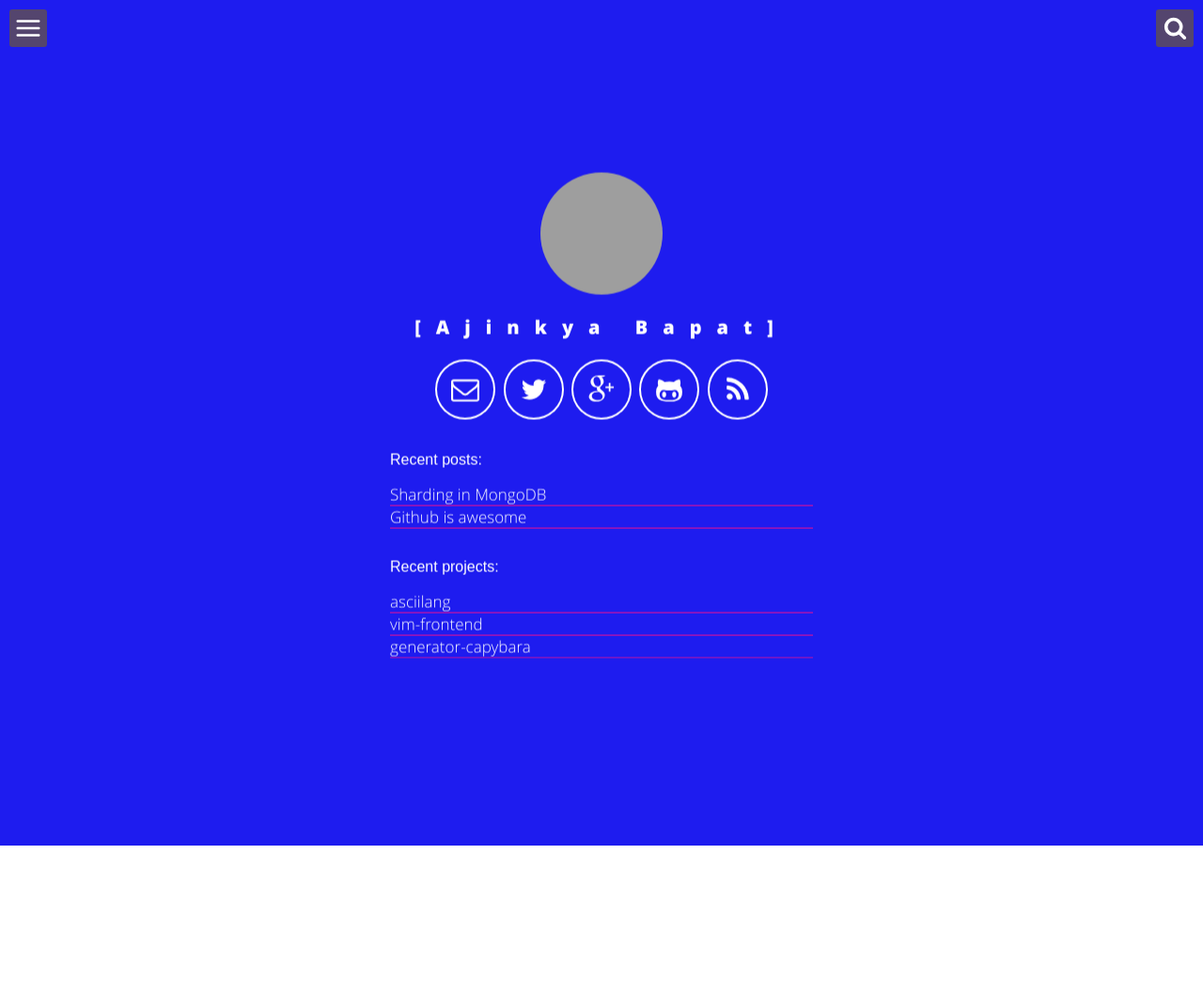
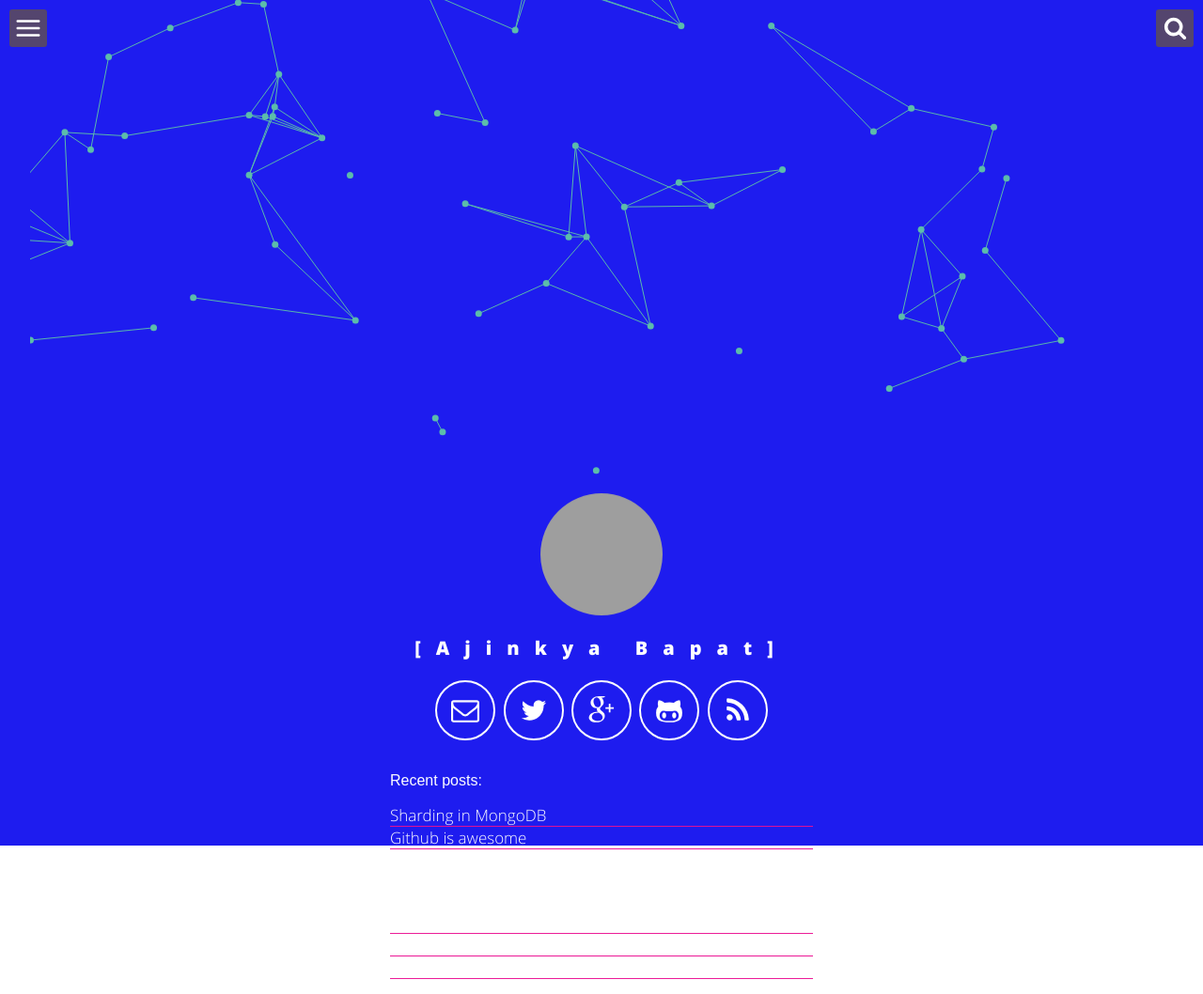
Before and after one commit to AjinkyaBapat/OLDAjinkyaBapat.github, a Jekyll site: the page built from index.html, in a window 1280 px wide. Shown: the whole page at 94% size. Built offline with Jekyll 4.4.1, drawn with Linux system fonts in a browser that asks for light colours; before the commit the page ends 900 px from its top, so only the background shows below that; grey boxes are pictures that could not be loaded.

Commit message:
Added Jekyll theme

```diff
--- a/_includes/header-default.html
+++ b/_includes/header-default.html
@@ -1,6 +1,6 @@
 <header class="header-site" role="banner">
     <div class="content">
-        <div class="particles">
+        <div id="particles">
 
             <div class="person">
                 <img alt="My photo" src="{{site.profile_picture}}">
```
